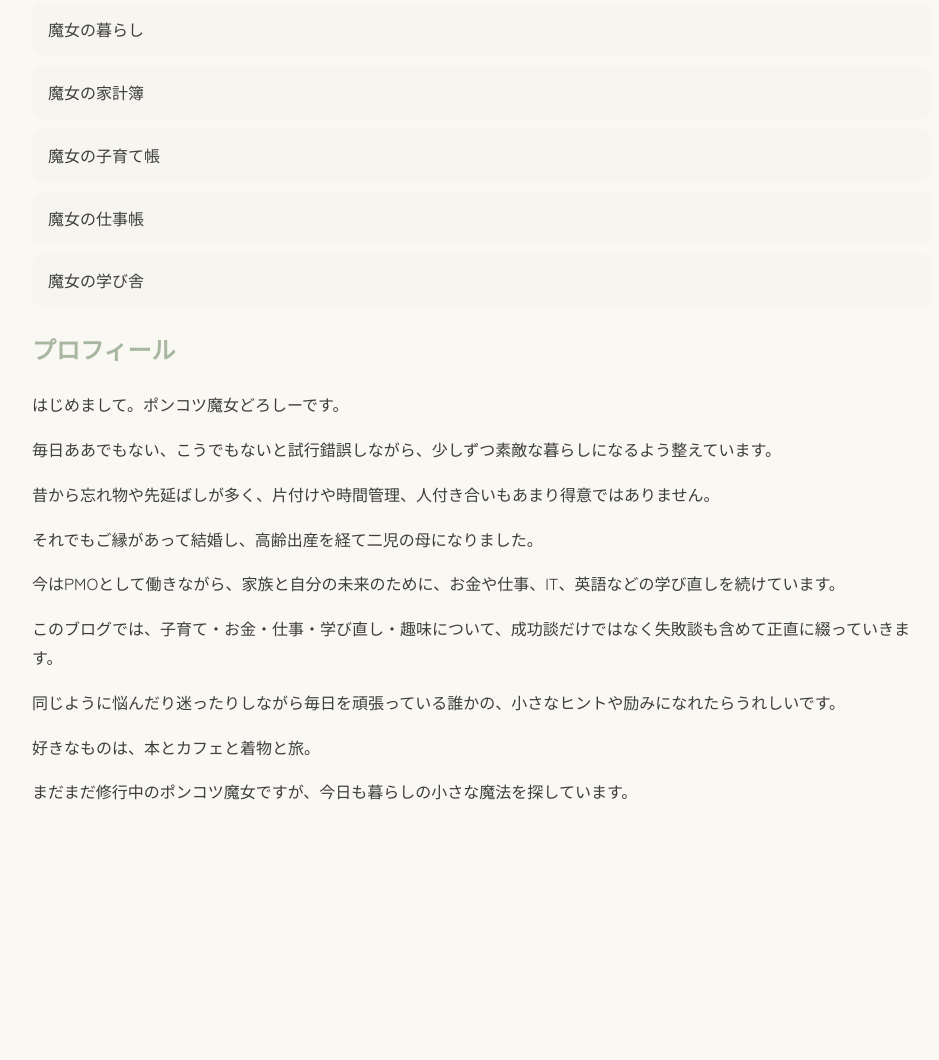
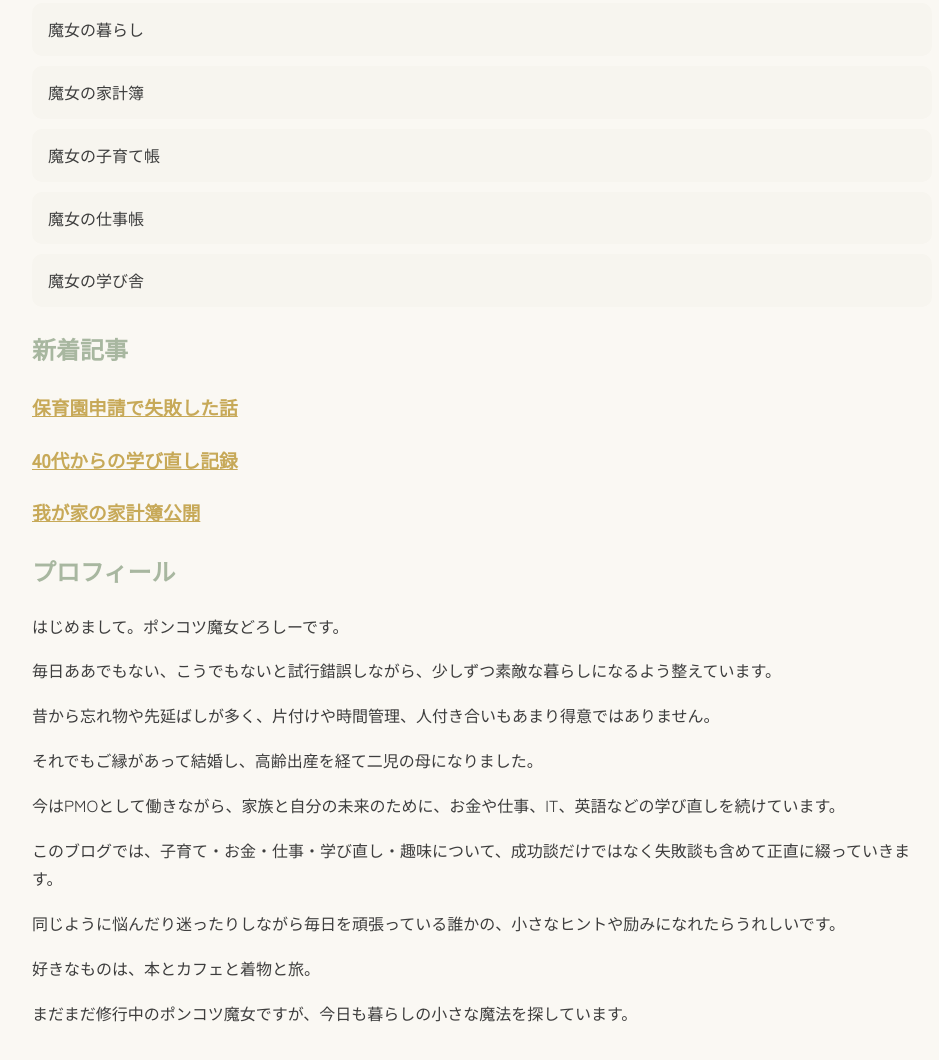
Before and after one commit to keikoForto/ponkotsu-majo-blog, a plain HTML site: page index.html in a window 1280 px wide. Shown: the part 764-1824 px from the top of the page, without its empty margins (158-1097 px from the left). Before the commit the page ends 1618 px from the top, so only its background shows below. Drawn offline with Linux system fonts and the light colour scheme.

Commit message:
Update index.html with new articles and categories
Added new articles section and removed duplicate category list.

```diff
--- a/index.html
+++ b/index.html
@@ -49,6 +49,20 @@
     <li>魔女の学び舎</li>
     </ul>
 
+  <h2>新着記事</h2>
+
+    <article>
+    <h3><a href="#">保育園申請で失敗した話</a></h3>
+    </article>
+
+    <article>
+    <h3><a href="#">40代からの学び直し記録</a></h3>
+    </article>
+
+    <article>
+    <h3><a href="#">我が家の家計簿公開</a></h3>
+    </article>
+
   <h2>プロフィール</h2>
 
   <p>
```
Lines whose indentation alone changed are shown as unchanged.
